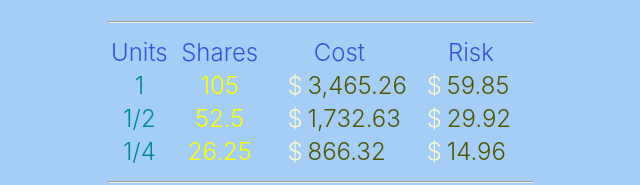
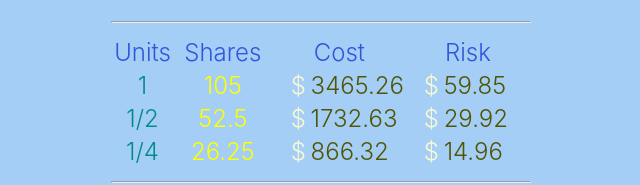
Before and after one commit to corehtml5canvas/turtle-position-sizer, a React (Create React App) app: page / in a window 1280 px wide. Shown: the part 322-507 px from the top of the page, without its empty margins (319-959 px from the left). Built offline with nearby package versions, Linux system fonts and the light colour scheme.

Commit message:
Add helper function for displaying money

```diff
--- a/src/App.js
+++ b/src/App.js
@@ -13,7 +13,7 @@ import { FaBars } from 'react-icons/fa'
 
 import './App.css'
 
-const localizeNumber = n => parseFloat(n).toLocaleString()
+const money = n => parseFloat(n).toFixed(2)
 
 function App() {
   // STATE......................................................................
@@ -169,7 +169,7 @@ function App() {
 
         <DollarSign />
         <span className='stop-loss-amount'>
-          {localizeNumber((sharePrice - stopLoss).toFixed(2))}
+          {money(sharePrice - stopLoss)}
         </span>
       </p>
     </div>
@@ -304,22 +304,22 @@ function App() {
                 <PositionSizeRow
                   units = '1'
                   numShares = {unitSize.toFixed()}
-                  cost = {localizeNumber((sharePrice * unitSize).toFixed(2))}
-                  risk = {localizeNumber(unitSize.toFixed() * stopLoss)}
+                  cost = {money(sharePrice * unitSize)}
+                  risk = {money(unitSize.toFixed() * stopLoss)}
                 />
 
                 <PositionSizeRow
                   units = '1/2'
                   numShares = {unitSize.toFixed()/2}
-                  cost = {localizeNumber((sharePrice * unitSize / 2).toFixed(2))}
-                  risk = {localizeNumber((unitSize.toFixed() * stopLoss / 2).toFixed(2))}
+                  cost = {money(sharePrice * unitSize / 2)}
+                  risk = {money(unitSize.toFixed() * stopLoss / 2)}
                 />
 
                 <PositionSizeRow
                   units = '1/4'
                   numShares = {unitSize.toFixed()/4}
-                  cost = {localizeNumber((sharePrice * unitSize / 4).toFixed(2))}
-                  risk = {localizeNumber((unitSize.toFixed() * stopLoss / 4).toFixed(2))}
+                  cost = {money(sharePrice * unitSize / 4)}
+                  risk = {money(unitSize.toFixed() * stopLoss / 4)}
                 />
               </tbody>
             </table>
```
